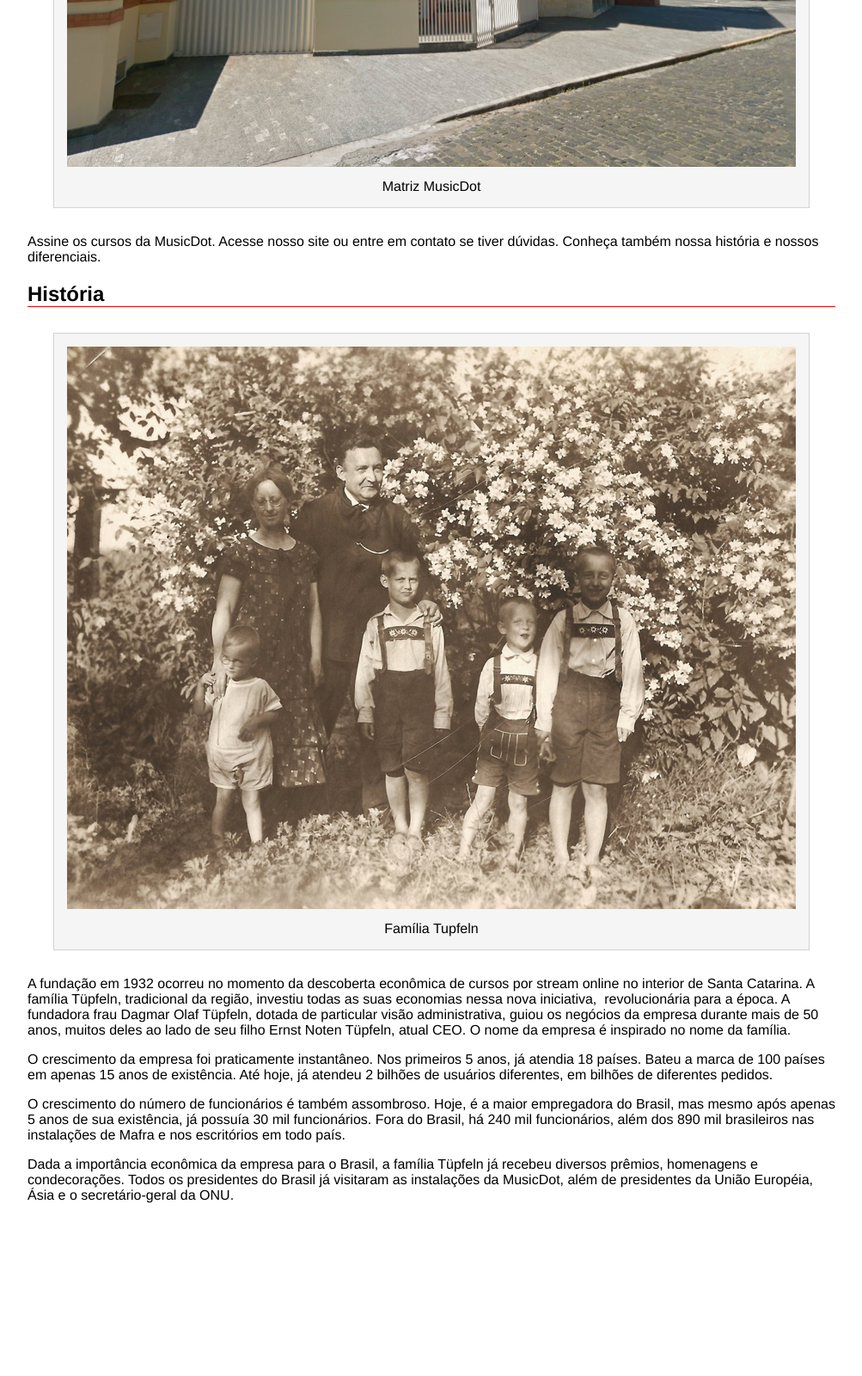
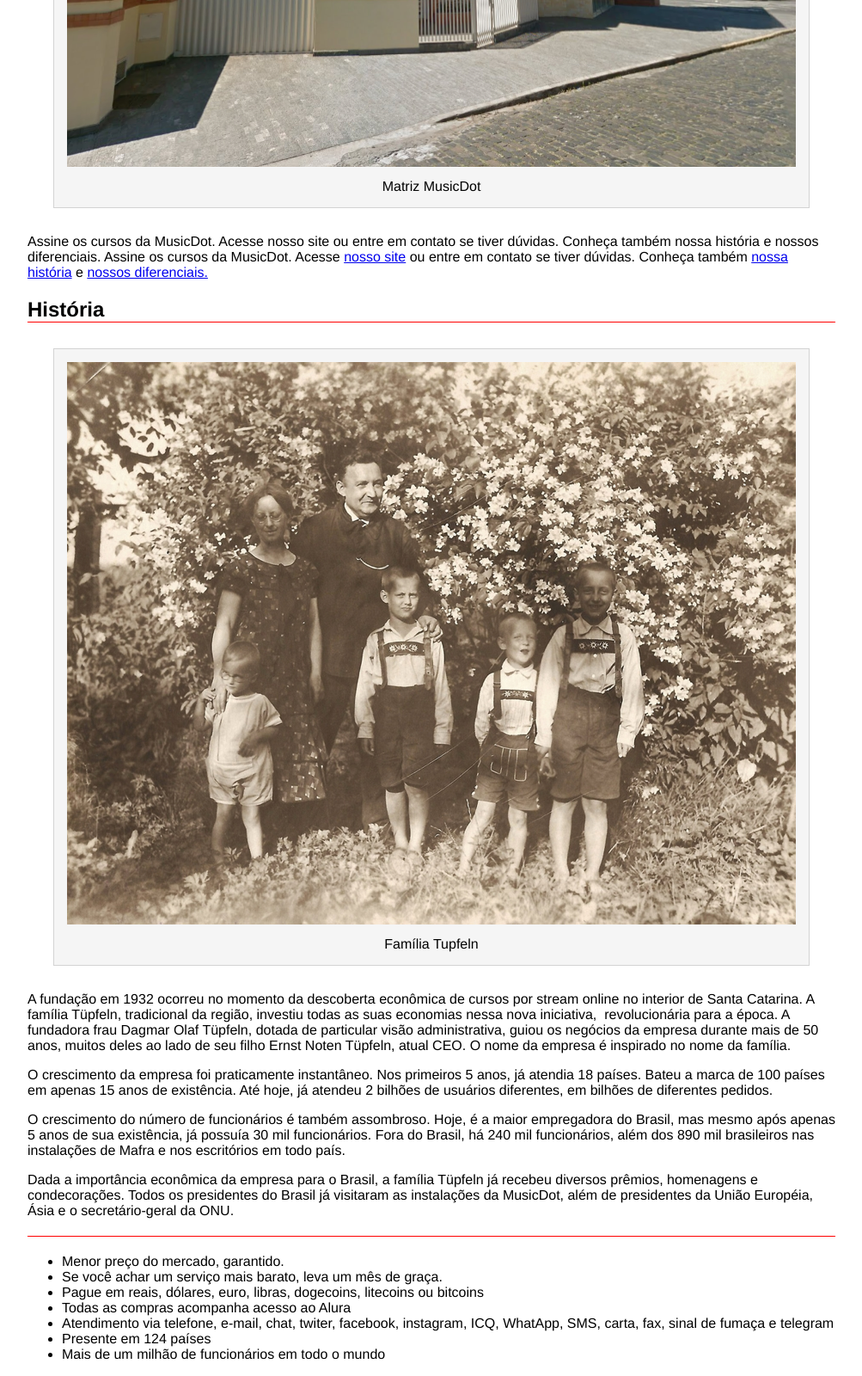
Before and after one commit to ubembem/MusicDot, a plain HTML site: page sobre.html in a window 1280 px wide. Shown: the part 685-2285 px from the top of the page at 86% size, without its empty margins (138-1141 px from the left). Before the commit the page ends 2100 px from the top, so only its background shows below. Drawn offline with Linux system fonts and the light colour scheme.

Commit message:
Atividade 3

```diff
--- a/sobre.html
+++ b/sobre.html
@@ -31,8 +31,8 @@
 	</p>
 
 	<p>
-		Nossa matriz fica em Mafra, em Santa Catarina.
-		De lá, saem grande parte das gravações de nossos cursos. Nossa matriz:
+		Nossa matriz fica em <a href="https://maps.google.com.br/?q=190,GabrielDequech,Mafra,SC">
+		Mafra, em Santa Catarina </a>. De lá, saem grande parte das gravações de nossos cursos. Nossa matriz:
 	</p>
 
 	<figure>
@@ -42,10 +42,12 @@
 	</figure>
 
 	<p>Assine os cursos da MusicDot. Acesse nosso site ou entre em contato se tiver dúvidas. Conheça também nossa
-		história e nossos diferenciais.
+		história e nossos diferenciais. Assine os cursos da MusicDot. Acesse <a href="index.html">nosso site</a> ou
+		entre em contato se tiver dúvidas. Conheça também <a href="#historia"> nossa história</a> e <a href="#diferenciais">
+		 nossos diferenciais.</a>
 	</p>
 
-	<h2>História</h2>
+	<h2 id="historia">História</h2>
 
 	<figure>
 		<img
@@ -70,5 +72,17 @@
 	<p>Dada a importância econômica da empresa para o Brasil, a família Tüpfeln já recebeu diversos prêmios, homenagens
 	e condecorações. Todos os presidentes do Brasil já visitaram as instalações da MusicDot, além de presidentes da
 	União Européia, Ásia e o secretário-geral da ONU.</p>
+
+	<h2 id="diferenciais"></h2>
+	<ul>
+		<li>Menor preço do mercado, garantido.</li>
+		<li>Se você achar um serviço mais barato, leva um mês de graça.</li>
+		<li>Pague em reais, dólares, euro, libras, dogecoins, litecoins ou bitcoins</li>
+		<li>Todas as compras acompanha acesso ao Alura</li>
+		<li>Atendimento via telefone, e-mail, chat, twiter, facebook, instagram, ICQ, WhatApp, SMS,
+			carta, fax, sinal de fumaça e telegram</li>
+		<li>Presente em 124 países</li>
+		<li>Mais de um milhão de funcionários em todo o mundo</li>
+	</ul>
 </body>
 </html>
```
Also changed, not shown: index.html (+3 -1 lines).
